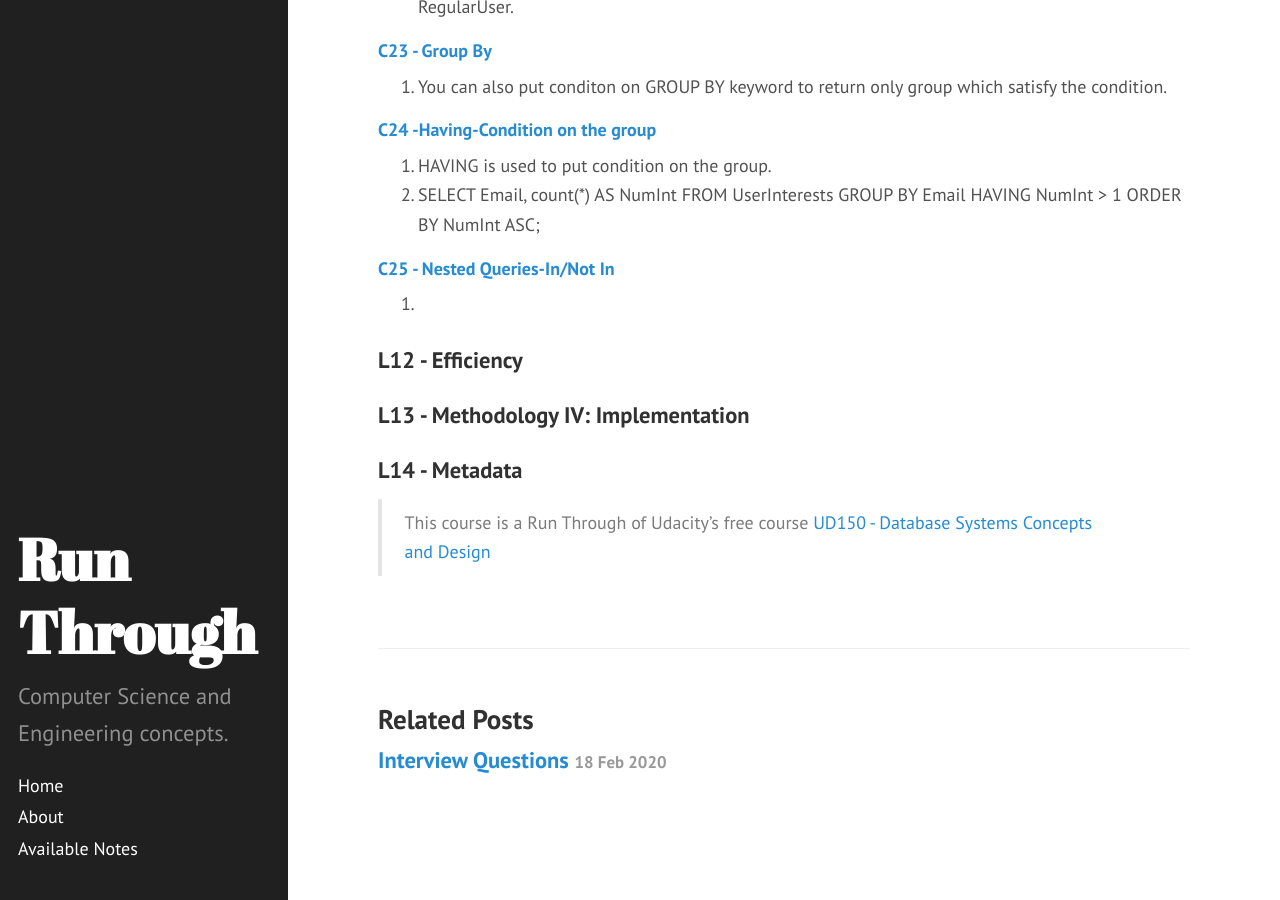
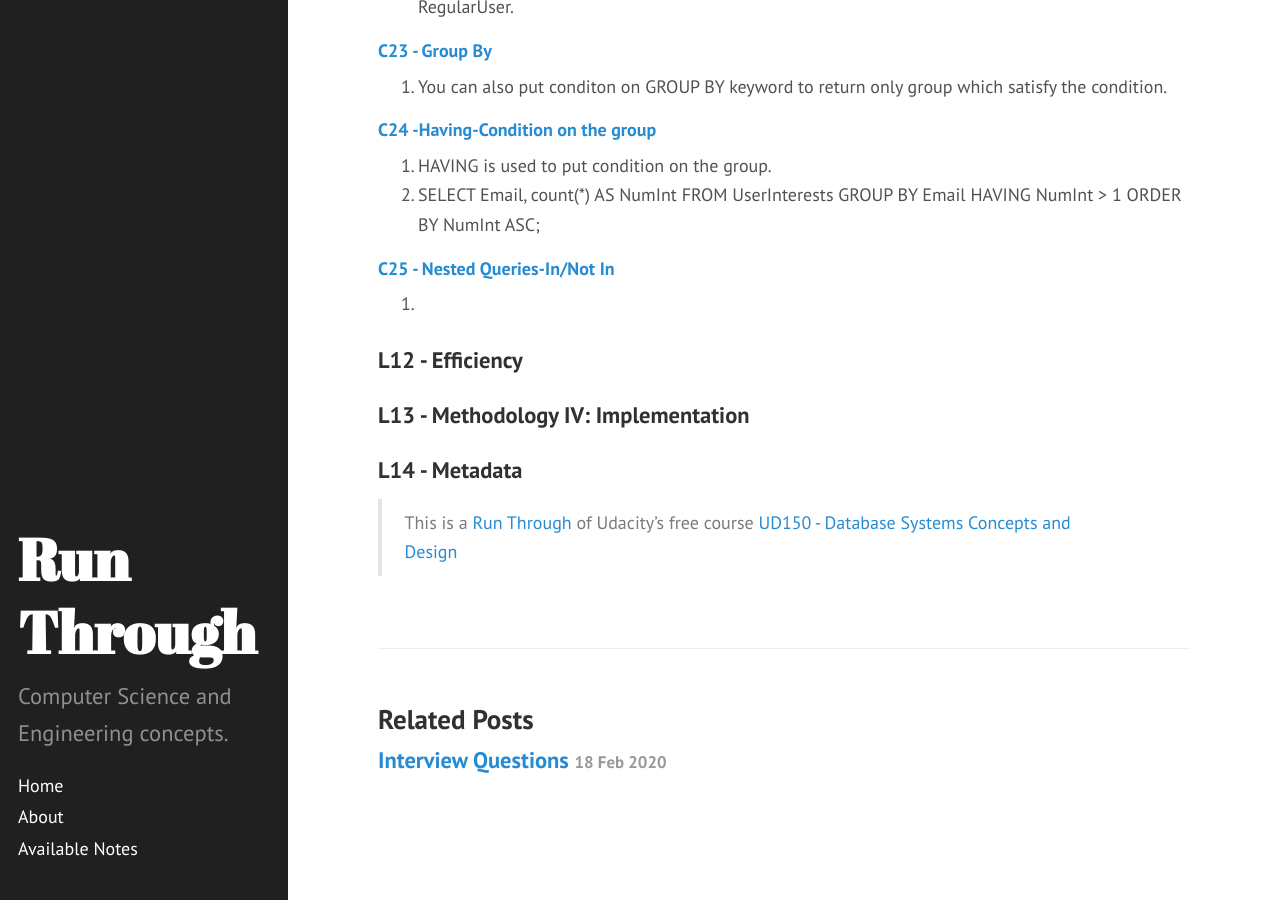
Before and after one commit to runthrough/runthrough.github.io, a Jekyll site: the page built from _posts/2020-02-18-database-systems-concepts-and-design.md, in a window 1280 px wide and 900 px high, scrolled down 28672 px. Built offline with Jekyll 4.4.1, drawn with Linux system fonts in a browser that asks for light colours; Markdown is read by kramdown in place of the engine named in the settings.

Commit message:
minor corrections

```diff
--- a/_posts/2020-02-18-database-systems-concepts-and-design.md
+++ b/_posts/2020-02-18-database-systems-concepts-and-design.md
@@ -838,4 +838,4 @@
 
 ### L14 - Metadata
 
-> This course is a Run Through of Udacity's free course [UD150 - Database Systems Concepts and Design](https://classroom.udacity.com/courses/ud150)
+> This is a [Run Through]({{ site.url }}) of Udacity's free course [UD150 - Database Systems Concepts and Design](https://classroom.udacity.com/courses/ud150)
```
